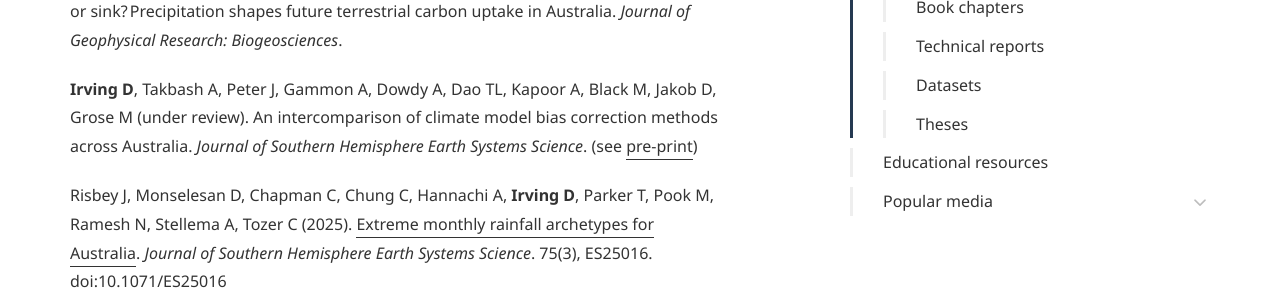
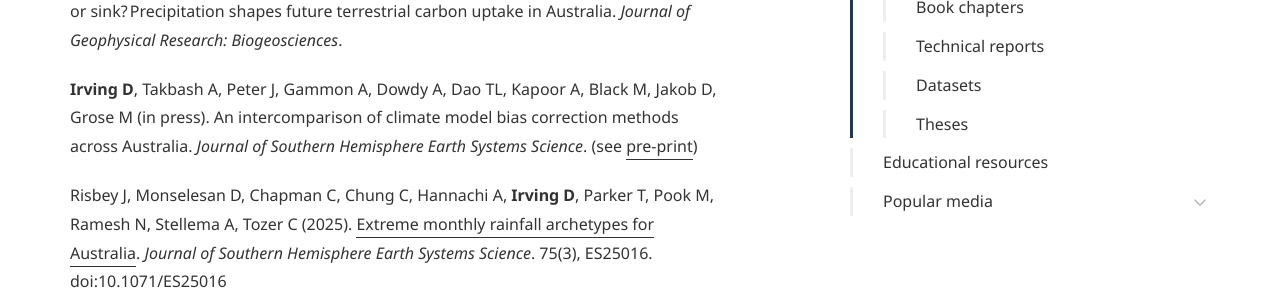
Before and after one commit to DamienIrving/damienirving.github.io, a Jekyll site: the page built from publications.md, in a window 1280 px wide and 900 px high, scrolled down 984 px. Shown: the part 182-482 px from the top of the window. Built offline with Jekyll 4.4.1, drawn with Linux system fonts in a browser that asks for light colours; some web fonts are replaced.

Commit message:
Update publications.md

```diff
--- a/publications.md
+++ b/publications.md
@@ -32,7 +32,7 @@ Ramesh N, Freund M, **Irving D**, Squire D, Tozer C, Monselesan D, Parker T, Ste
 
 Bennett A, Harman I, **Irving D**, Briggs P, Thatcher M, Canadell J (under review). Source or sink? Precipitation shapes future terrestrial carbon uptake in Australia. *Journal of Geophysical Research: Biogeosciences*.
 
-**Irving D**, Takbash A, Peter J, Gammon A, Dowdy A, Dao TL, Kapoor A, Black M, Jakob D, Grose M (under review). An intercomparison of climate model bias correction methods across Australia. *Journal of Southern Hemisphere Earth Systems Science*. (see [pre-print](https://github.com/AusClimateService/npcp/blob/master/reports/phase1/phase1_report.md))
+**Irving D**, Takbash A, Peter J, Gammon A, Dowdy A, Dao TL, Kapoor A, Black M, Jakob D, Grose M (in press). An intercomparison of climate model bias correction methods across Australia. *Journal of Southern Hemisphere Earth Systems Science*. (see [pre-print](https://github.com/AusClimateService/npcp/blob/master/reports/phase1/phase1_report.md))
 
 Risbey J, Monselesan D, Chapman C, Chung C, Hannachi A, **Irving D**, Parker T, Pook M, Ramesh N, Stellema A, Tozer C (2025). [Extreme monthly rainfall archetypes for Australia](https://doi.org/10.1071/ES25016). *Journal of Southern Hemisphere Earth Systems Science*. 75(3), ES25016. doi:10.1071/ES25016
 
```
